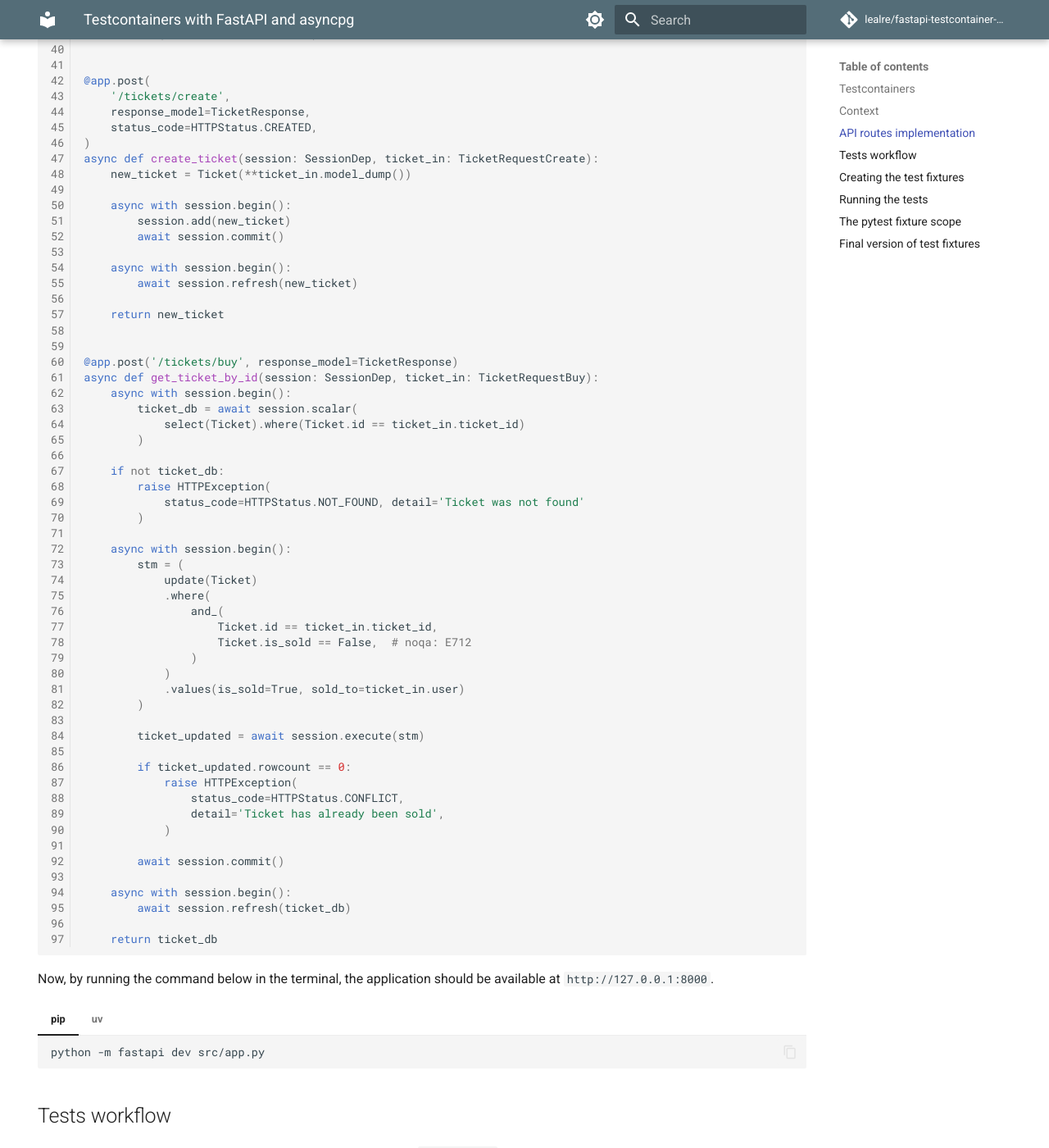
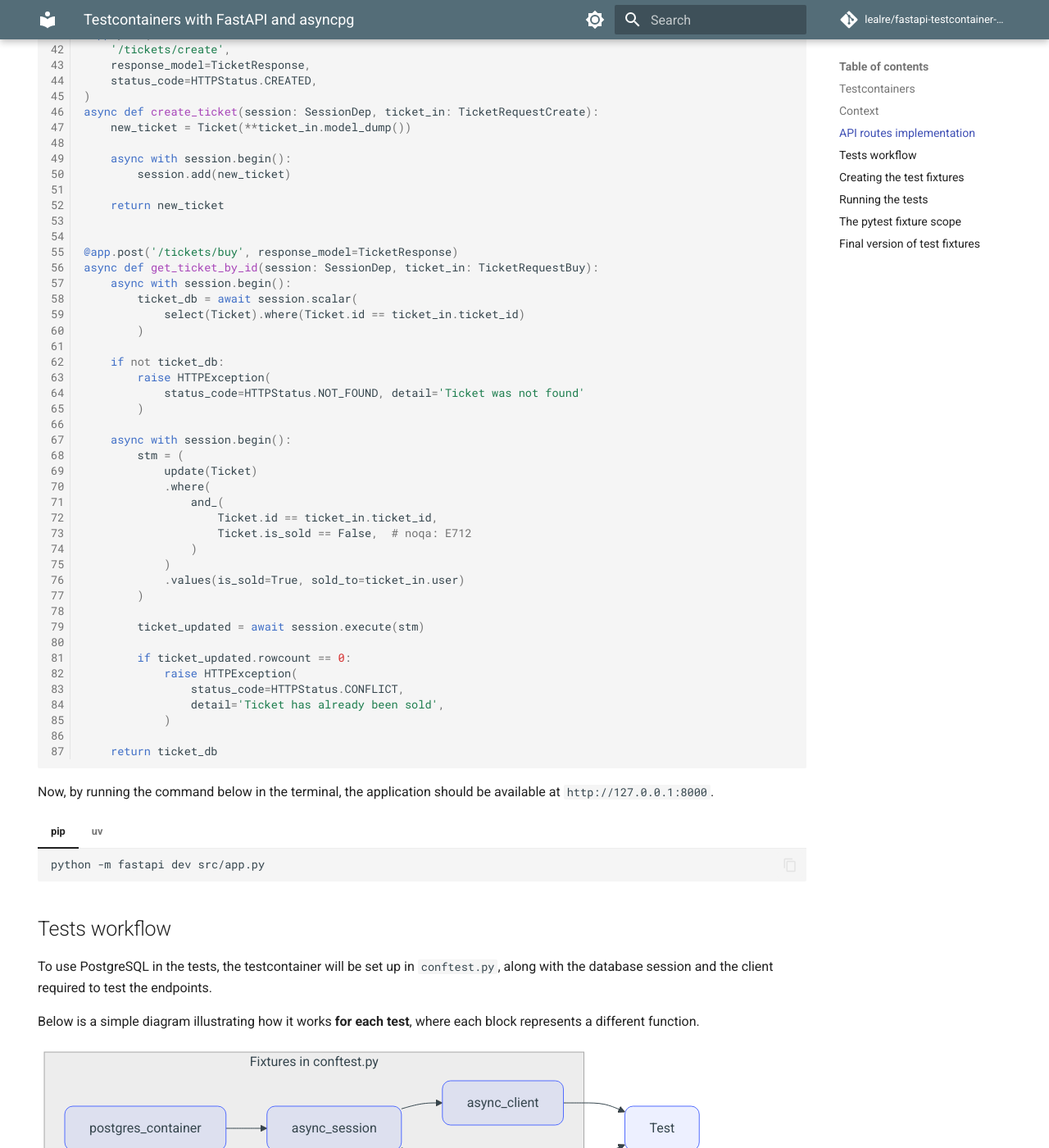
Before and after one commit to lealre/fastapi-testcontainer-asyncpg, an MkDocs documentation site: the page built from docs/index.md, in a window 1280 px wide and 1400 px high, scrolled down 4887 px. Shown: the whole window at 82% size. Built offline with MkDocs 1.6.1 and Material for MkDocs 9.7.7, drawn with Linux system fonts in a browser that asks for light colours; comment, search, counter and statistics services are not loaded; some of the changed text lies outside the part shown.

Commit message:
Remove redundant `session` transactions

````diff
--- a/docs/index.md
+++ b/docs/index.md
@@ -121,6 +119,7 @@
 async def get_session() -> typing.AsyncGenerator[AsyncSession, None]:
     async with AsyncSessionLocal() as session:
         yield session
+
 ```
 
 The last file before creating the routes is the `schemas.py`, which will contain all the [Pydantic](https://docs.pydantic.dev/latest/){:target="\_blank"} models.
@@ -197,8 +196,7 @@
 async def get_all_tickets(session: SessionDep):
     async with session.begin():
         tickets = await session.scalars(select(Ticket))
-
-    all_tickets = tickets.all()
+        all_tickets = tickets.all()
 
     return {'tickets': all_tickets}
 
@@ -213,10 +211,6 @@
 
     async with session.begin():
         session.add(new_ticket)
-        await session.commit()
-
-    async with session.begin():
-        await session.refresh(new_ticket)
 
     return new_ticket
 
@@ -252,11 +246,6 @@
                 status_code=HTTPStatus.CONFLICT,
                 detail='Ticket has already been sold',
             )
-
-        await session.commit()
-
-    async with session.begin():
-        await session.refresh(ticket_db)
 
     return ticket_db
 
@@ -425,7 +414,6 @@
 
     async with async_session.begin():
         async_session.add_all(tickets)
-        await async_session.commit()
 
     response = await async_client.get('/tickets/all')
 
@@ -438,6 +426,7 @@
 
     assert response.status_code == HTTPStatus.OK
     assert response.json()['tickets'] == []
+
 ```
 
 In total there are 6 test, and the rest of them has the same logic. Their full implementations can be checked in the repository.
````
Also changed, not shown: other parts of docs/index.md (+2 -4 lines), 4 other files.
